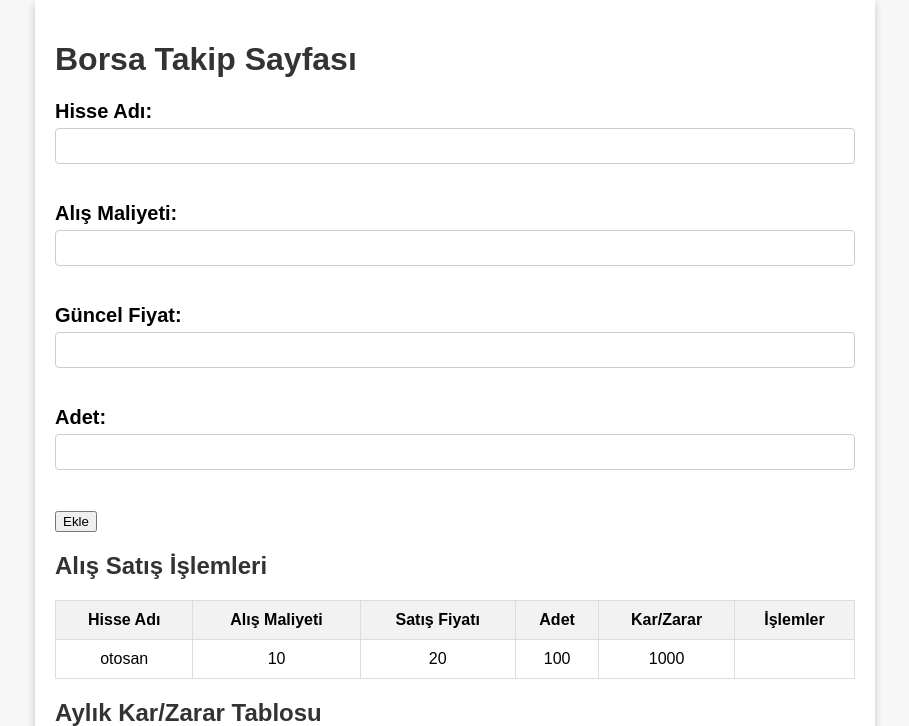
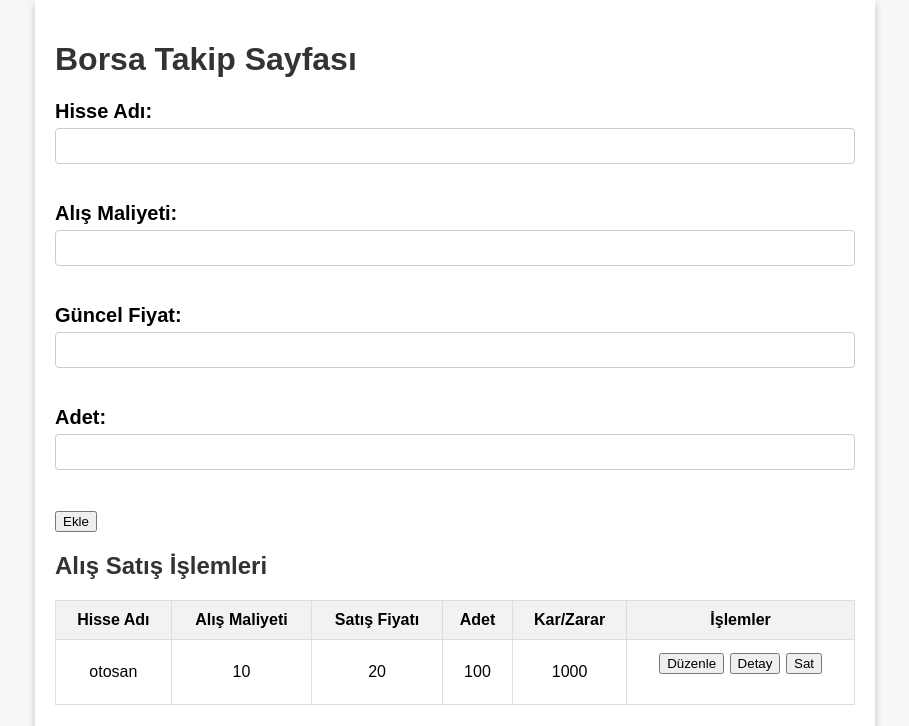
Before and after one commit to yigitkoruk/borsa_takip, a PHP site: page / in a window 1280 px wide. Shown: the top 726 px of the page, without its empty margins (185-1094 px from the left). Run offline with PHP 8.4, Linux system fonts and the light colour scheme; data comes from the database, SQL or seed files in the repository.

Commit message:
#13 düzenle, sat ve detay butonları eklendi.

```diff
--- a/Borsa Takip/control.php
+++ b/Borsa Takip/control.php
@@ -50,12 +50,3 @@ if (isset($_POST["ekle"])) {
         header("Location: index.php");
     }
 }
-
-if (isset($_POST["sat"])) {
-    $id = $_POST["hidden"];
-    $false = "false";
-
-    $updateSql = "UPDATE hisseler SET islem_durumu = $false WHERE id = $id";
-    $connect->query($updateSql);
-    header("Location: index.php");
-}
--- a/Borsa Takip/index.php
+++ b/Borsa Takip/index.php
@@ -54,6 +54,12 @@
                         <td><?= $item["adet"] ?? "" ?></td>
                         <td><?= $item["kar_zarar"] ?? "" ?></td>
                         <td>
+                            <form method="POST">
+                                <input type="hidden" value="<?= $item["id"] ?? "" ?>" name="hidden">
+                                <input type="submit" value="Düzenle" name="duzenle" class="button">
+                                <input type="submit" value="Detay" name="detay" class="button">
+                                <input type="submit" value="Sat" name="sat" class="button">
+                            </form>
                         </td>
                     </tr>
                 <?php endforeach; ?>
```
